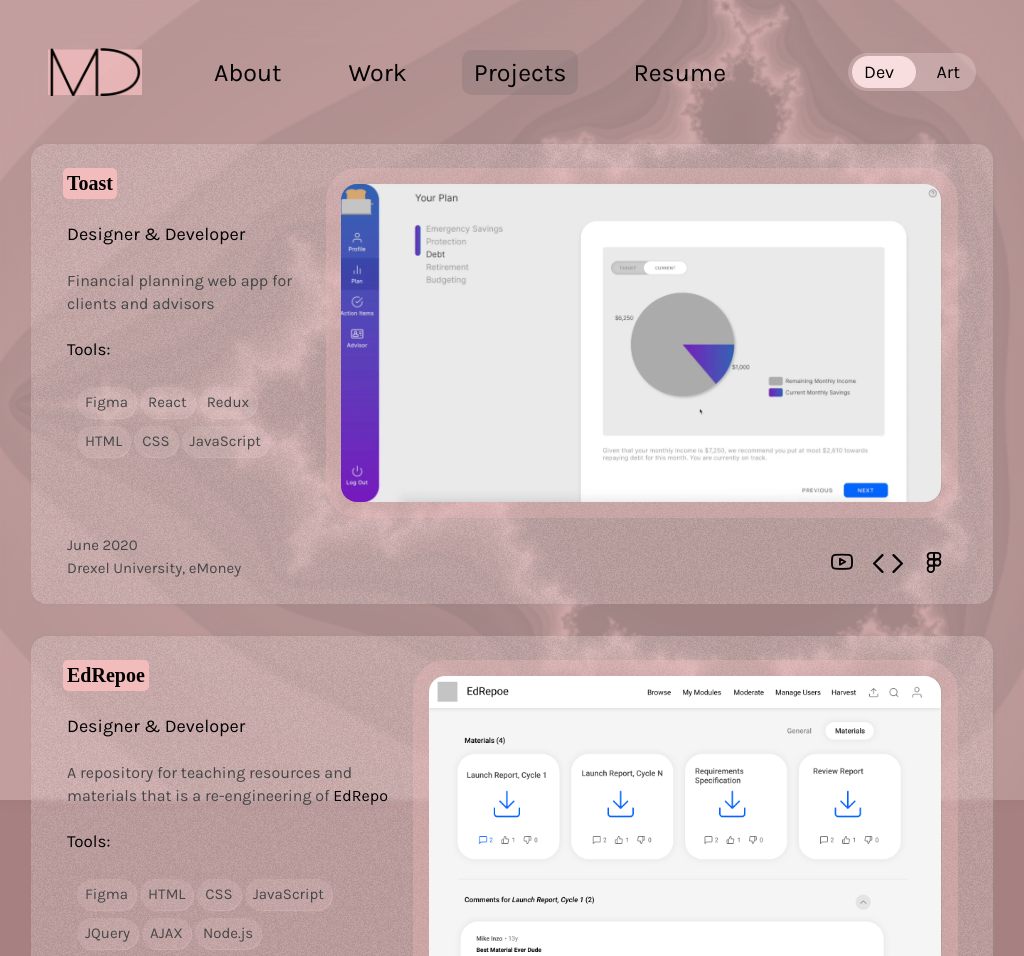
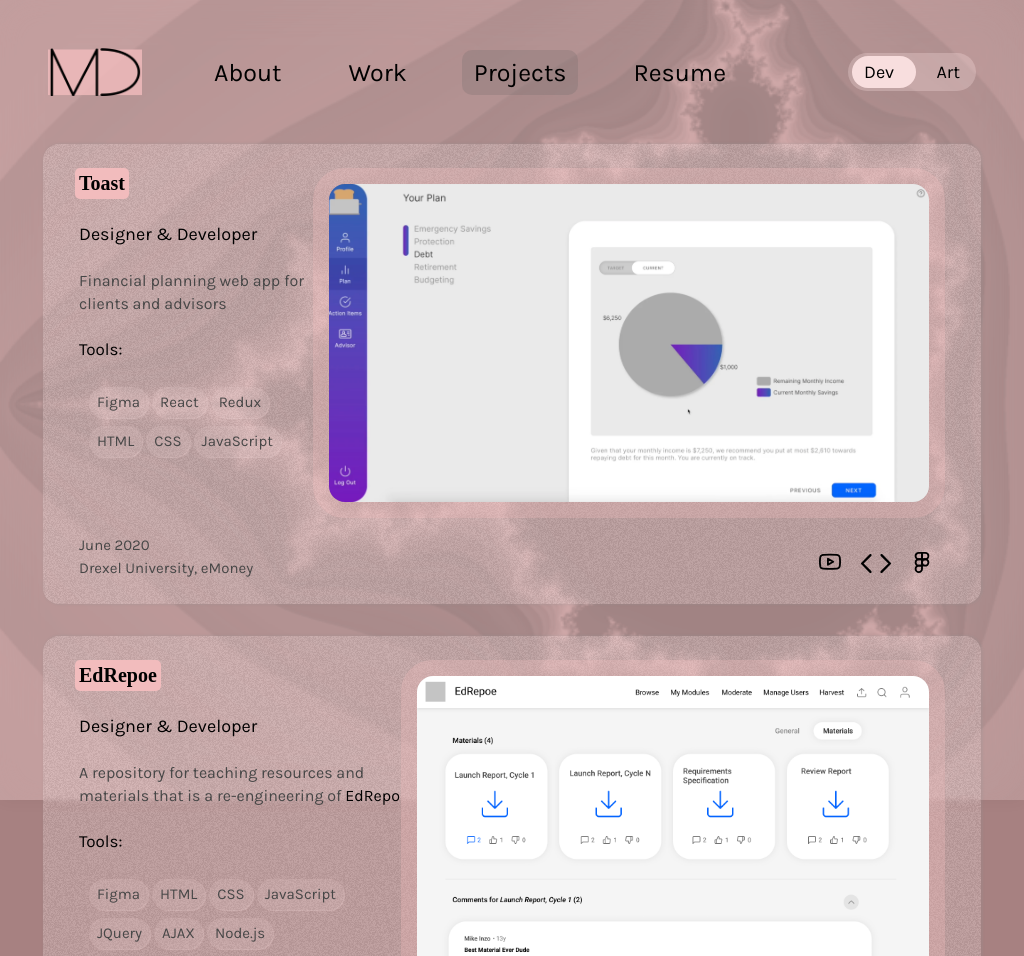
Before and after one commit to msdominguez/portfolio, a website: page projects.html in a window 1024 px wide. Shown: the top 956 px of the page. Drawn offline with nearby package versions, Linux system fonts and the light colour scheme.

Commit message:
ipad responsive

```diff
--- a/styles.css
+++ b/styles.css
@@ -660,9 +660,6 @@ nav.nav-projects {
         border: 0.5rem solid var(--msd-pink-2-30);
         border-radius: 1rem;
     }
-    .card-projects {
-        width: unset;
-    }
 }
 
 @media only screen and (max-width: 640px) {
@@ -740,6 +737,12 @@ nav.nav-projects {
 .card-projects {
     min-width: 70vw;
     margin-bottom: 2rem;
+}
+
+@media only screen and (max-width: 1024px) {
+    .card-projects {
+        width: 90%;
+    }
 }
 
 @media only screen and (max-width: 768px) {
```
